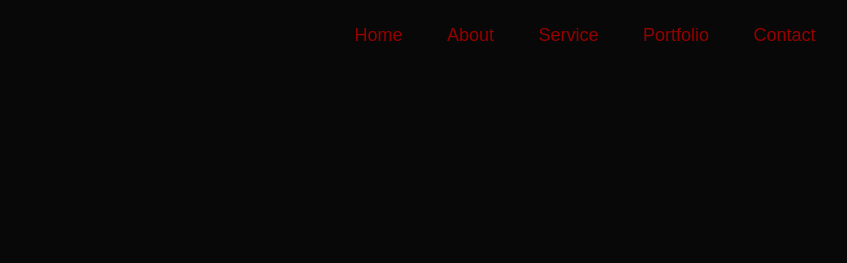
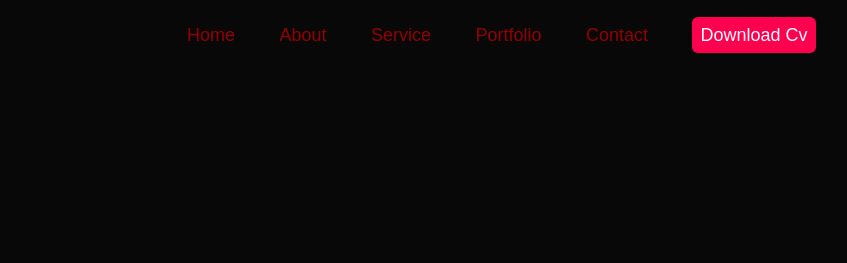
Before and after one commit to a1cdefghijklmnopqr1tuvwxyz/portfolio, a plain HTML site: page index.html in a window 1280 px wide. Shown: the top 263 px of the page, 272-1119 px from the left. Drawn offline with Linux system fonts and the light colour scheme.

Commit message:
Added CV download button in the header

```diff
--- a/css/main.css
+++ b/css/main.css
@@ -287,6 +287,14 @@ nav ul li a:hover::after{
     color: #fff;
     transition: background 0.5s;
 }
+.btn3{
+    width: fit-content;
+    background: #ff004f;
+    padding: 8px;
+    border-radius: 6px;
+    text-decoration: none;
+    color: #fff;
+}
 .btn:hover{
     background: #ff004f;
 }
--- a/index.html
+++ b/index.html
@@ -22,6 +22,7 @@
                     <li><a href="#services">Service</a></li>
                     <li><a href="#portfolio">Portfolio</a></li>
                     <li><a href="#contact">Contact</a></li>
+                    <li><a href="cv.pdf" download class="btn3">Download Cv</a></li>
                     <li>
                         <i class="fa-solid fa-xmark close-icon" onclick="closemenu()"></i>
                     </li>
```
